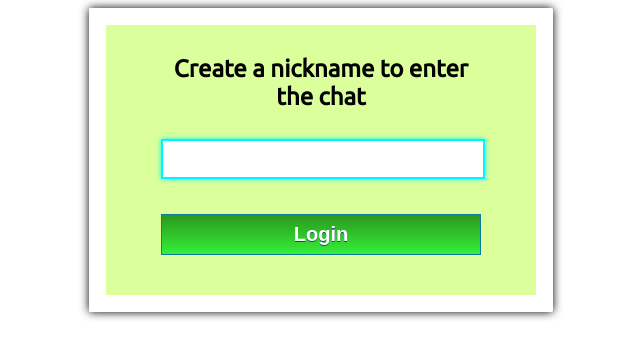
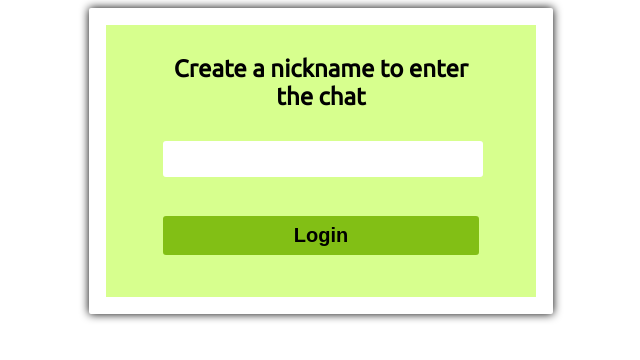
Before and after one commit to sainikumara/chat, a website: page login.html in a window 1280 px wide. Shown: the whole page, without its empty margins (319-959 px from the left). Drawn offline with nearby package versions, Linux system fonts and the light colour scheme.

Commit message:
fix the looks

```diff
--- a/css/style.css
+++ b/css/style.css
@@ -3,10 +3,6 @@
 h2{
   text-align: center;
   font-size: 24px;
-}
-
-hr{
-  margin-bottom: 30px;
 }
 
 div.container{
@@ -19,8 +15,9 @@ div.container{
 div.main{
   width: 320px;
   padding: 10px 55px 40px;
-  background-color: rgba(200, 255, 100, 0.65);
+  background-color: #d7ff8e;
   border: 17px solid white;
+  border-radius: 3px;
   box-shadow: 0 0 10px;
   border-radius: 2px;
   font-size: 13px;
@@ -32,32 +29,19 @@ input[type=text] {
   padding-left: 5px;
   margin-bottom: 20px;
   margin-top: 8px;
-  box-shadow: 0 0 5px #00F5FF;
-  border: 2px solid #00F5FF;
-  color: #4f4f4f;
+  border: 2px solid #d7ff8e;
+  border-radius: 5px;
   font-size: 16px;
-}
-
-label{
-  color: #464646;
-  text-shadow: 0 1px 0 #fff;
-  font-size: 14px;
-  font-weight: bold;
 }
 
 #login {
   width: 100%;
-  background: linear-gradient(#2a991e 1%, #35ef39 100%);
-  border: 1px solid #0F799E;
+  background: #82bf15;
+  border: 2px solid #d7ff8e;
+  border-radius: 5px;
   font-size: 20px;
   margin-top: 15px;
   padding: 8px;
   font-weight: bold;
   cursor: pointer;
-  color: white;
-  text-shadow: 0px 1px 0px #13506D;
 }
-
-#login:hover{
-  background: linear-gradient(#35ef39 5%, #2a991e 100%);
-}
```
